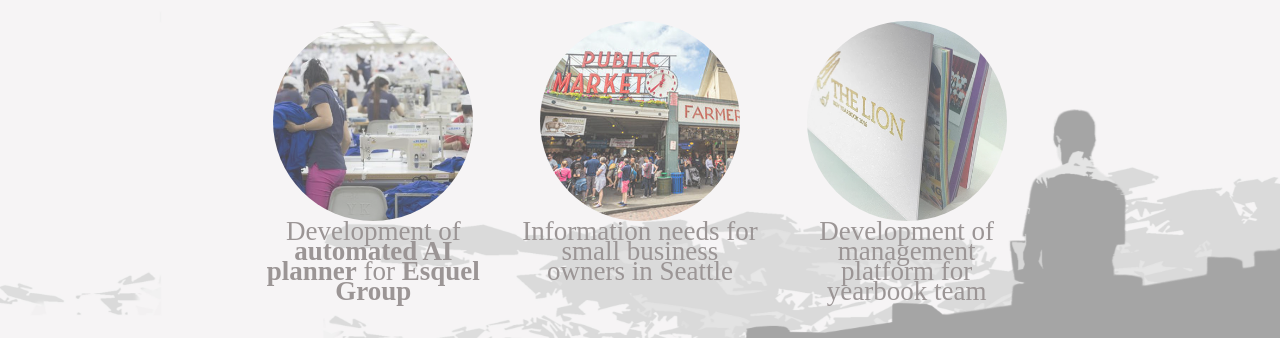
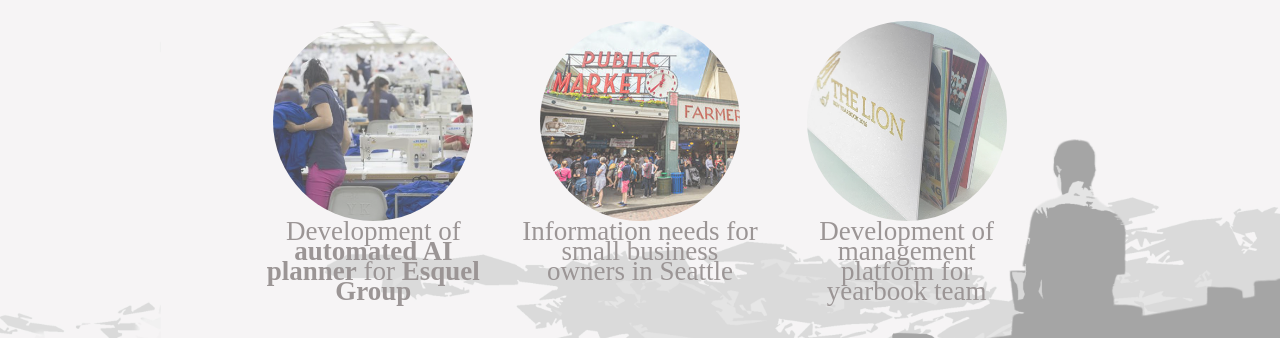
Before and after one commit to lawrence-zheng/personal-portfolio, a website: page index.html in a window 1280 px wide. Shown: the part 439-777 px from the top of the page. Drawn offline with Linux system fonts and the light colour scheme; a web font is replaced by a local one.

Commit message:
Parallax scrolling added
Got parallax scrolling to work by adding script

```diff
--- a/index.html
+++ b/index.html
@@ -16,6 +16,8 @@
     <!-- Custom styles for this template -->
     <link href="css/style.css" rel="stylesheet">
     <link rel="stylesheet" href="https://use.fontawesome.com/releases/v5.4.2/css/all.css" integrity="sha384-/rXc/GQVaYpyDdyxK+ecHPVYJSN9bmVFBvjA/9eOB+pb3F2w2N6fc5qB9Ew5yIns" crossorigin="anonymous">
+
+    <script src="script.js"></script>
 
     <link rel="icon" type="image/png" href="img/favicon.png" sizes="16x16">
     <link rel="icon" type="image/png" href="img/favicon.png" sizes="32x32">
@@ -52,8 +54,11 @@
         </div>
       </div>
     </nav> -->
-    <div id="bg-back"></div>
-    <div id="bg-front"></div>
+    <div id="bg">
+      <div class="layer-1 layer" id="bg-back" data-depth="0.1" data-type="parallax"></div>
+      <div class="layer-2 layer" id="bg-front" data-depth="0.05" data-type="parallax"></div>
+    </div>
+
 
     <div class="container d-flex justify-content-end" id="header">
       <div id = "navline">
@@ -107,6 +112,7 @@
         <a href="http://www.linkedin.com/in/lawrence-zheng-500416137" target="_blank"><i class="fab fa-linkedin"></i></a>
         <a href="https://github.com/lawrence-zheng" target="_blank"><i class="fab fa-github"></i></a>
       </div>
+
       <!-- /.container -->
     </footer>
 
--- /dev/null
+++ b/script.js
@@ -0,0 +1,21 @@
+(function() {
+  // Parallax scrolling
+  // Tutorial: https://medium.com/@PatrykZabielski/how-to-make-multi-layered-parallax-illustration-with-css-javascript-2b56883c3f27
+  window.addEventListener('scroll', function(event) {
+    var depth, i, layer, layers, len, movement, topDistance, translate3d;
+    topDistance = this.pageYOffset;
+    layers = document.querySelectorAll("[data-type='parallax']");
+    for (i = 0, len = layers.length; i < len; i++) {
+      layer = layers[i];
+      depth = layer.getAttribute('data-depth');
+      movement = -(topDistance * depth) + 30;
+      translate3d = 'translate3d(0, ' + movement + 'px, 0)';
+      layer.style['-webkit-transform'] = translate3d;
+      layer.style['-moz-transform'] = translate3d;
+      layer.style['-ms-transform'] = translate3d;
+      layer.style['-o-transform'] = translate3d;
+      layer.style.transform = translate3d;
+    }
+  });
+
+}).call(this);
```
Also changed, not shown: css/style.css (+26 -0 lines).
